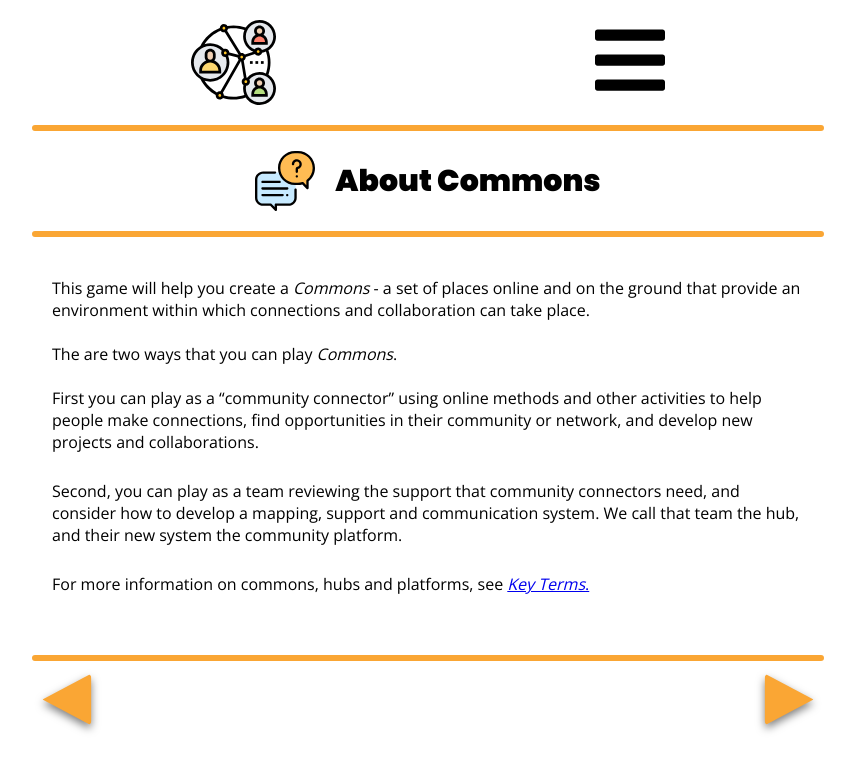
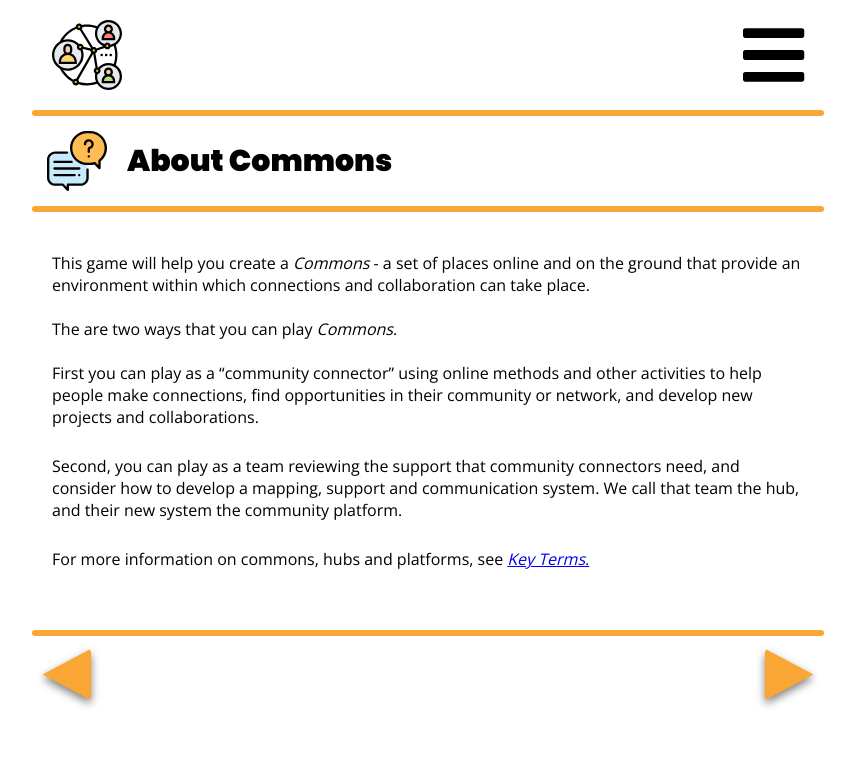
Before and after one commit to founders-programme-2/commons, a React (Create React App) app in the folder client/: page /about in a window 1280 px wide. Shown: the top 770 px of the page, without its empty margins (212-1067 px from the left). Built offline with nearby package versions, Linux system fonts and the light colour scheme; what react-router-prop-types would draw is missing.

Commit message:
make header a bit smaller

```diff
--- a/client/src/Component/Common/Header/index.style.js
+++ b/client/src/Component/Common/Header/index.style.js
@@ -2,13 +2,13 @@ import styled from 'styled-components';
 
 export const HeaderWrapper = styled.div`
   display: flex;
-  justify-content: space-around;
+  justify-content: space-between;
   margin-top: -2rem;
 `;
 
 export const Logo = styled.img`
-  width: 8.5rem;
-  height: 8.5rem;
+  width: 7rem;
+  height: 7rem;
   display: block;
   margin: 2rem;
 `;
@@ -21,9 +21,8 @@ export const Line = styled.div`
 
 export const HeaderTitle = styled.div`
   display: flex;
-  margin: 2rem 2rem;
+  margin: 1.5rem;
   align-items: center;
-  justify-content: center;
 `;
 
 export const HeaderImg = styled.img`
--- a/client/src/Component/Common/Menu/index.js
+++ b/client/src/Component/Common/Menu/index.js
@@ -97,7 +97,7 @@ class MenuBar extends Component {
         <BurgerIcon>
           <FontAwesomeIcon
             icon="bars"
-            size="8x"
+            size="7x"
             onClick={() => this.toggleMenu()}
           />
         </BurgerIcon>
```
